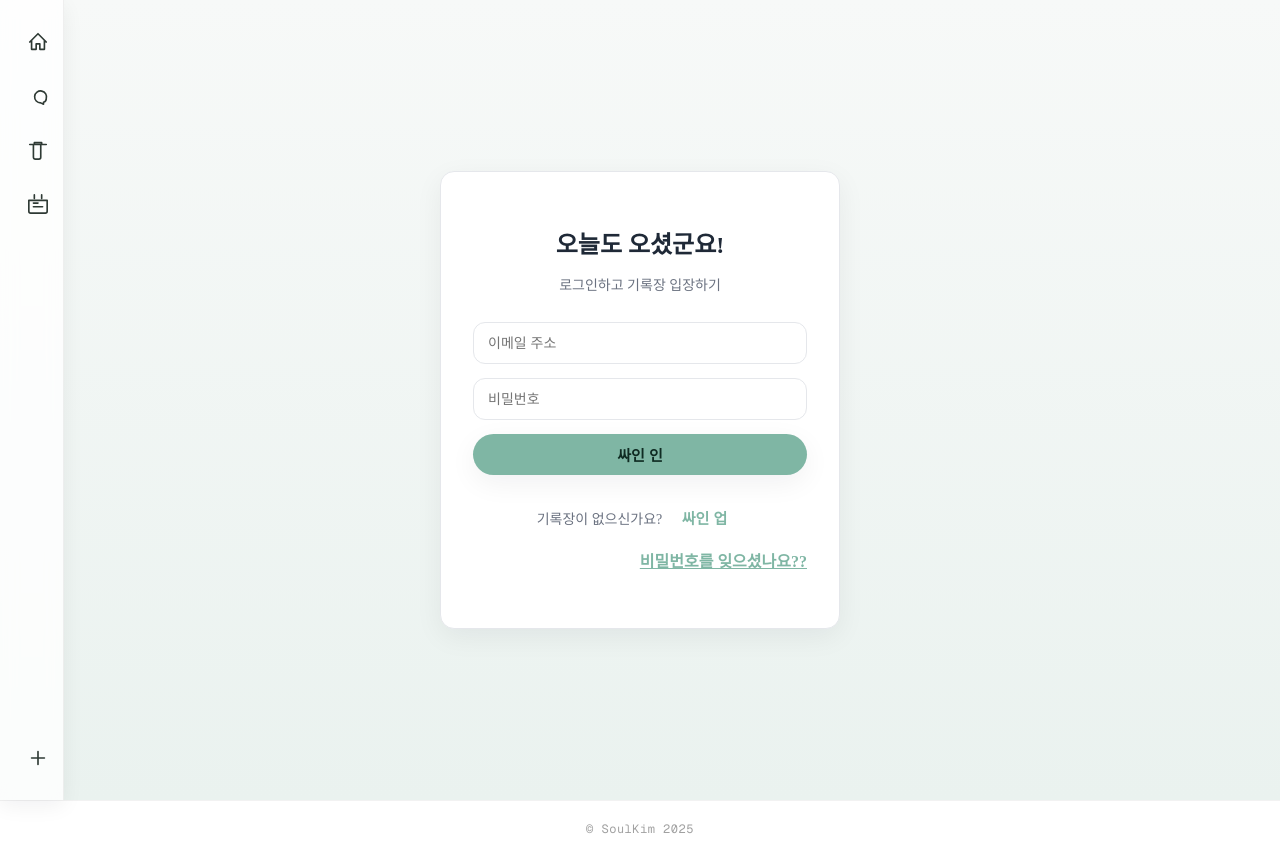
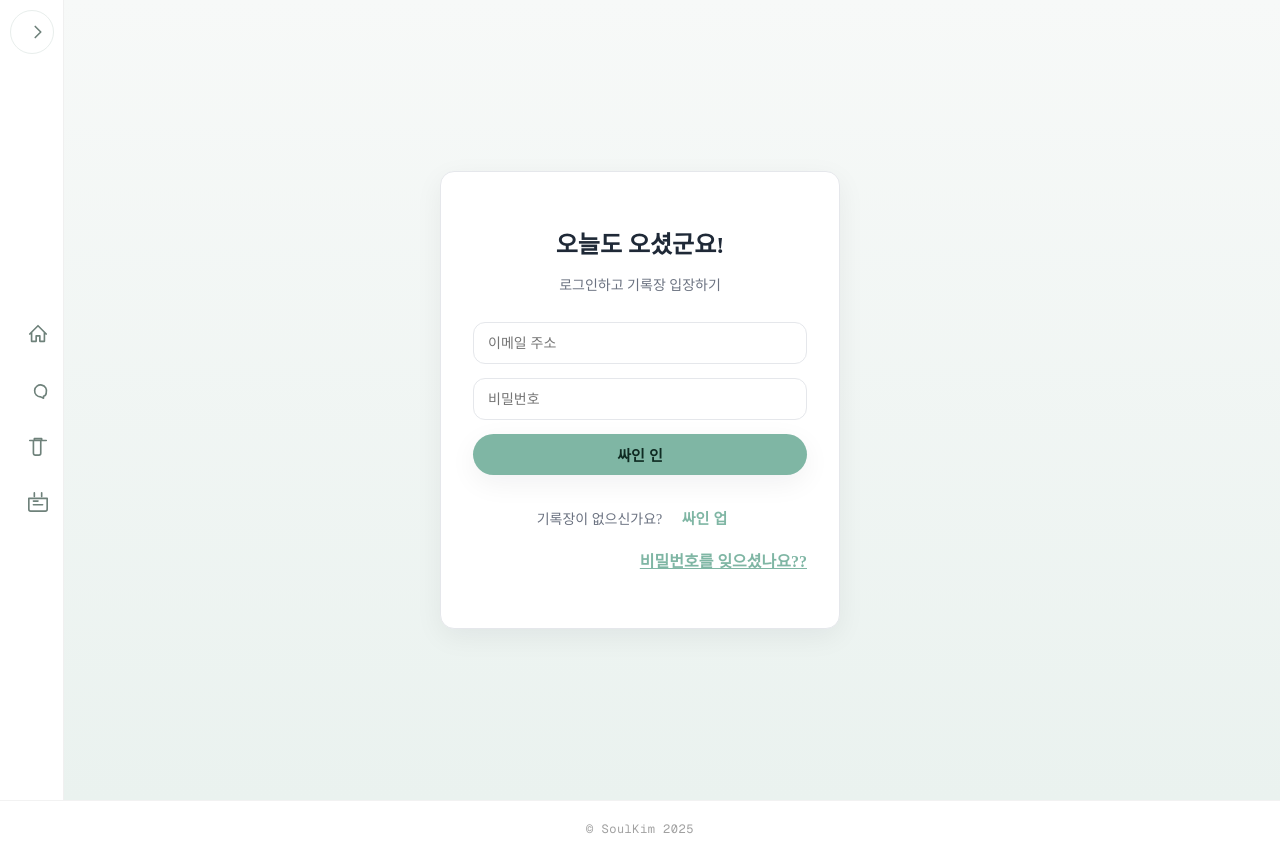
Before and after one commit to SeohyunKim3/binge-support, a Next.js app in the folder binge-support/: page / in a window 1280 px wide. Built offline with nearby package versions, Linux system fonts and the light colour scheme; no server answers.

Commit message:
update dashboard and social page

```diff
--- a/binge-support/src/app/globals.css
+++ b/binge-support/src/app/globals.css
@@ -381,62 +381,113 @@ content {
 /* 본문 여백 */
 body.with-sidebar #page {
   margin-left: var(--sb-w);
+
+}
+/* ===== Sidebar v2 ===== */
+:root{
+  --sb-w: 64px;                /* 펼친 너비 */
+  --sb-w-collapsed: 64px;      /* 접힌 너비(아이콘만) */
+  --sb-bg: #ffffff;            /* 배경 */
+  --sb-border: rgba(0,0,0,0.06);
+  --sb-icon: #6e817a;          /* 아이콘 기본색 (연한 톤) */
+  --sb-icon-active: #1f6a55;   /* 활성 아이콘 */
+  --sb-bg-active: #e7f1ec;     /* 활성 배경 (연녹) */
 }
 
-/* 사이드바 */
-.sidebar {
+/* 본문 여백 */
+body.with-sidebar #page {
+  margin-left: var(--sb-w);
+}
+body.with-sidebar.sidebar-collapsed #page {
+  margin-left: var(--sb-w-collapsed);
+}
+
+/* 컨테이너 */
+.sidebar{
   position: fixed;
   left: 0; top: 0; bottom: 0;
   width: var(--sb-w);
-  backdrop-filter: blur(8px);
   background: var(--sb-bg);
   border-right: 1px solid var(--sb-border);
-  box-shadow: var(--sb-shadow);
   display: flex; flex-direction: column;
   align-items: center;
   justify-content: space-between;
-  padding: 12px 0;
+  padding: 10px 0;
   z-index: 40;
+  /* 그림자 제거 */
+  box-shadow: none;
 }
 
-/* 버튼 그룹 */
-.sb-group { display: flex; flex-direction: column; gap: 10px; margin-top: 8px; }
-.sb-bottom { display: flex; flex-direction: column; gap: 10px; margin-bottom: 8px; }
+/* 접힘 */
+body.sidebar-collapsed .sidebar{
+  width: var(--sb-w-collapsed);
+}
 
-/* 네비 버튼 */
-.sb-btn {
-  width: 44px; height: 44px;
-  display: grid; place-items: center;
+/* 상단/중간/하단 영역 */
+.sb-top{ display:flex; flex-direction:column; gap:10px; align-items:center; }
+.sb-group{ display:flex; flex-direction:column; gap:12px; align-items:center; }
+.sb-bottom{ height: 8px; }
+
+/* 버튼 기본 */
+.sb-btn{
+  width: 44px;
+  height: 44px;
+  display: grid;
+  place-items: center;          /* 아이콘 중앙 정렬 */
   color: var(--sb-icon);
   background: transparent;
   border: 1px solid transparent;
   border-radius: 9999px;
   cursor: pointer;
-  transition: transform .08s ease, background .2s ease, color .2s ease, border-color .2s ease;
+  transition: background .15s ease, color .15s ease, border-color .15s ease, transform .08s ease;
 }
-.sb-btn:hover { background: #f2f6f4; }
-.sb-btn.active {
-  background: var(--sb-active-bg);
-  color: var(--sb-active-icon);
+
+.sb-btn:hover{
+  background: #f3f6f5;
+}
+
+/* 활성 */
+.sb-btn.active{
+  background: var(--sb-bg-active);
+  color: var(--sb-icon-active);
   border-color: #dbeae5;
 }
 
-/* 모바일: 기본 숨김 + FAB */
-@media (max-width: 820px) {
-  .sidebar { transform: translateX(-100%); transition: transform .25s ease; }
-  body.sidebar-open .sidebar { transform: translateX(0); }
-  body.with-sidebar #page { margin-left: 0; }
+/* 접기/펼치기 버튼 */
+.sb-toggle{
+  border-color: #e8eeec;
+}
 
-  .sb-fab {
-    position: fixed; bottom: 18px; left: 18px;
-    width: 40px; height: 40px;
-    border-radius: 9999px;
-    border: none;
-    background: #2e3a34; color: #fff;
-    box-shadow: 0 10px 24px rgba(0,0,0,.15);
-    z-index: 45; cursor: pointer;
-  }
+/* 툴팁: 오른쪽 말풍선 */
+.sb-btn{
+  position: relative;
 }
-@media (min-width: 821px) {
-  .sb-fab { display: none; }
+.sb-btn::after{
+  content: attr(data-tip);
+  position: absolute;
+  left: calc(100% + 8px);
+  top: 50%;
+  transform: translateY(-50%);
+  padding: 6px 10px;
+  font-size: 12px;
+  color: #2f3a35;
+  background: #ffffff;
+  border: 1px solid #e4e9e7;
+  border-radius: 8px;
+  white-space: nowrap;
+  opacity: 0;
+  pointer-events: none;
+  transition: opacity .12s ease, transform .12s ease;
+  transform-origin: left center;
 }
+.sb-btn:hover::after{
+  opacity: 1;
+  transform: translateY(-50%) translateX(2px);
+}
+
+/* 모바일: 접어서 숨김 (필요하면 커스터마이즈 가능) */
+@media (max-width: 820px){
+  .sidebar{ transform: translateX(0); }
+  body.with-sidebar #page{ margin-left: var(--sb-w); }
+  body.with-sidebar.sidebar-collapsed #page{ margin-left: var(--sb-w-collapsed); }
+}
--- a/binge-support/src/components/Sidebar.tsx
+++ b/binge-support/src/components/Sidebar.tsx
@@ -1,12 +1,21 @@
 'use client'
 
-import { useEffect, useMemo } from 'react'
+import { useEffect, useMemo, useState } from 'react'
 import { usePathname, useRouter } from 'next/navigation'
 
-// 아이콘: 가벼운 인라인 SVG (외부 라이브러리 불필요)
 function Icon({ d }: { d: string }) {
   return (
-    <svg width="22" height="22" viewBox="0 0 24 24" fill="none" stroke="currentColor" strokeWidth="1.8" strokeLinecap="round" strokeLinejoin="round" aria-hidden>
+    <svg
+      width="22"
+      height="22"
+      viewBox="0 0 24 24"
+      fill="none"
+      stroke="currentColor"
+      strokeWidth="1.8"
+      strokeLinecap="round"
+      strokeLinejoin="round"
+      aria-hidden
+    >
       <path d={d} />
     </svg>
   )
@@ -15,91 +24,113 @@ function Icon({ d }: { d: string }) {
 export default function Sidebar() {
   const pathname = usePathname()
   const router = useRouter()
+  const [collapsed, setCollapsed] = useState(false)
 
-  // 오늘 날짜 앵커 (dashboard의 날짜 헤더에 id가 있을 때 유용)
+  // 오늘 날짜 앵커 (dashboard의 날짜 헤더에 id가 있을 때 사용)
   const todayId = useMemo(() => {
     const d = new Date()
     d.setMinutes(d.getMinutes() - d.getTimezoneOffset())
-    const key = d.toISOString().slice(0, 10) // YYYY-MM-DD
-    return `d-${key}`
+    return `d-${d.toISOString().slice(0, 10)}`
   }, [])
 
-  // body 패딩 확보
+  // 접힘 상태 복원 + body 클래스 부여
   useEffect(() => {
+    const saved = localStorage.getItem('sidebar-collapsed')
+    const c = saved === 'true'
+    setCollapsed(c)
     document.body.classList.add('with-sidebar')
-    return () => document.body.classList.remove('with-sidebar')
+    document.body.classList.toggle('sidebar-collapsed', c)
+    return () => {
+      document.body.classList.remove('with-sidebar')
+      document.body.classList.remove('sidebar-collapsed')
+    }
   }, [])
 
+  const toggleCollapse = () => {
+    const next = !collapsed
+    setCollapsed(next)
+    document.body.classList.toggle('sidebar-collapsed', next)
+    localStorage.setItem('sidebar-collapsed', String(next))
+  }
+
+  // 공용 버튼
   const NavBtn = ({
     label,
     active,
     onClick,
-    children,
+    icon,
   }: {
     label: string
     active?: boolean
     onClick: () => void
-    children: React.ReactNode
+    icon: React.ReactNode
   }) => (
     <button
       className={`sb-btn ${active ? 'active' : ''}`}
       onClick={onClick}
+      data-tip={label}
       aria-label={label}
-      title={label}
+      title={label} /* 보조용(기본 브라우저 툴팁) */
     >
-      {children}
+      {icon}
     </button>
   )
 
   return (
-    <>
-      {/* 사이드바 */}
     <aside className="sidebar" role="navigation" aria-label="Primary">
+      {/* 맨 위: 접기/펼치기 토글 */}
+      <div className="sb-top">
+        <button
+          className="sb-btn sb-toggle"
+          onClick={toggleCollapse}
+          data-tip={collapsed ? '사이드바 펼치기' : '사이드바 접기'}
+          aria-label={collapsed ? '사이드바 펼치기' : '사이드바 접기'}
+          title={collapsed ? '사이드바 펼치기' : '사이드바 접기'}
+        >
+          {/* chevron-left / right 비슷한 형태 */}
+          <Icon d={collapsed ? 'M15 6l-6 6 6 6' : 'M9 6l6 6-6 6'} />
+        </button>
+      </div>
+
+      {/* 중간: 주요 네비게이션 */}
       <div className="sb-group">
-          <NavBtn label="대시보드" active={pathname?.startsWith('/dashboard')} onClick={() => router.push('/dashboard')}>
-            <Icon d="M3 12l9-9 9 9M5 10v10h5v-6h4v6h5V10" />
-          </NavBtn>
-
-          <NavBtn label="커뮤니티" active={pathname === '/social'} onClick={() => router.push('/social')}>
-            <Icon d="M21 15a4 4 0 0 1-3 3.87V21l-3-1.5a6.5 6.5 0 1 1 6-4.5z" />
-          </NavBtn>
-
-          <NavBtn label="휴지통" active={pathname === '/trash'} onClick={() => router.push('/trash')}>
-            <Icon d="M3 6h18M8 6V4h8v2m-1 0v14a2 2 0 0 1-2 2H9a2 2 0 0 1-2-2V6" />
-          </NavBtn>
-
-          {/* 날짜별 기록(오늘로 점프) */}
         <NavBtn
-            label="오늘로 이동"
+          label="대시보드"
+          active={pathname?.startsWith('/dashboard')}
+          onClick={() => router.push('/dashboard')}
+          icon={<Icon d="M3 12l9-9 9 9M5 10v10h5v-6h4v6h5V10" />}
+        />
+        <NavBtn
+          label="커뮤니티"
+          active={pathname === '/social'}
+          onClick={() => router.push('/social')}
+          icon={<Icon d="M21 15a4 4 0 0 1-3 3.87V21l-3-1.5a6.5 6.5 0 1 1 6-4.5z" />}
+        />
+        <NavBtn
+          label="휴지통"
+          active={pathname === '/trash'}
+          onClick={() => router.push('/trash')}
+          icon={<Icon d="M3 6h18M8 6V4h8v2m-1 0v14a2 2 0 0 1-2 2H9a2 2 0 0 1-2-2V6" />}
+        />
+        <NavBtn
+          label="오늘(캘린더)"
+          active={false}
           onClick={() => {
-              if (pathname !== '/dashboard') router.push(`/dashboard#${todayId}`)
-              else {
-                // 같은 페이지면 스크롤만
-                const el = document.getElementById(todayId)
-                el?.scrollIntoView({ behavior: 'smooth', block: 'start' })
+            if (pathname !== '/dashboard') {
+              router.push(`/dashboard#${todayId}`)
+            } else {
+              document.getElementById(todayId)?.scrollIntoView({
+                behavior: 'smooth',
+                block: 'start',
+              })
             }
           }}
-          >
-            <Icon d="M8 2v4M16 2v4M4 8h16M7 11h5M7 15h10M4 22h16a2 2 0 0 0 2-2V8H2v12a2 2 0 0 0 2 2z" />
-          </NavBtn>
+          icon={<Icon d="M8 2v4M16 2v4M4 8h16M7 11h5M7 15h10M4 22h16a2 2 0 0 0 2-2V8H2v12a2 2 0 0 0 2 2z" />}
+        />
       </div>
 
-        {/* 하단 고정 – 프로필/설정/로그아웃 등 확장 가능 */}
-        <div className="sb-bottom">
-          <NavBtn label="새 기록" onClick={() => router.push('/dashboard#new')}>
-            <Icon d="M12 5v14M5 12h14" />
-          </NavBtn>
-        </div>
+      {/* 하단 여백만 둠(+ 버튼 제거) */}
+      <div className="sb-bottom" />
     </aside>
-
-      {/* 모바일 토글 버튼 (원하면 제거 가능) */}
-      <button
-        className="sb-fab"
-        onClick={() => document.body.classList.toggle('sidebar-open')}
-        aria-label="메뉴 열기/닫기"
-      >
-        A
-      </button>
-    </>
   )
 }
```
Lines whose indentation alone changed are shown as unchanged.
